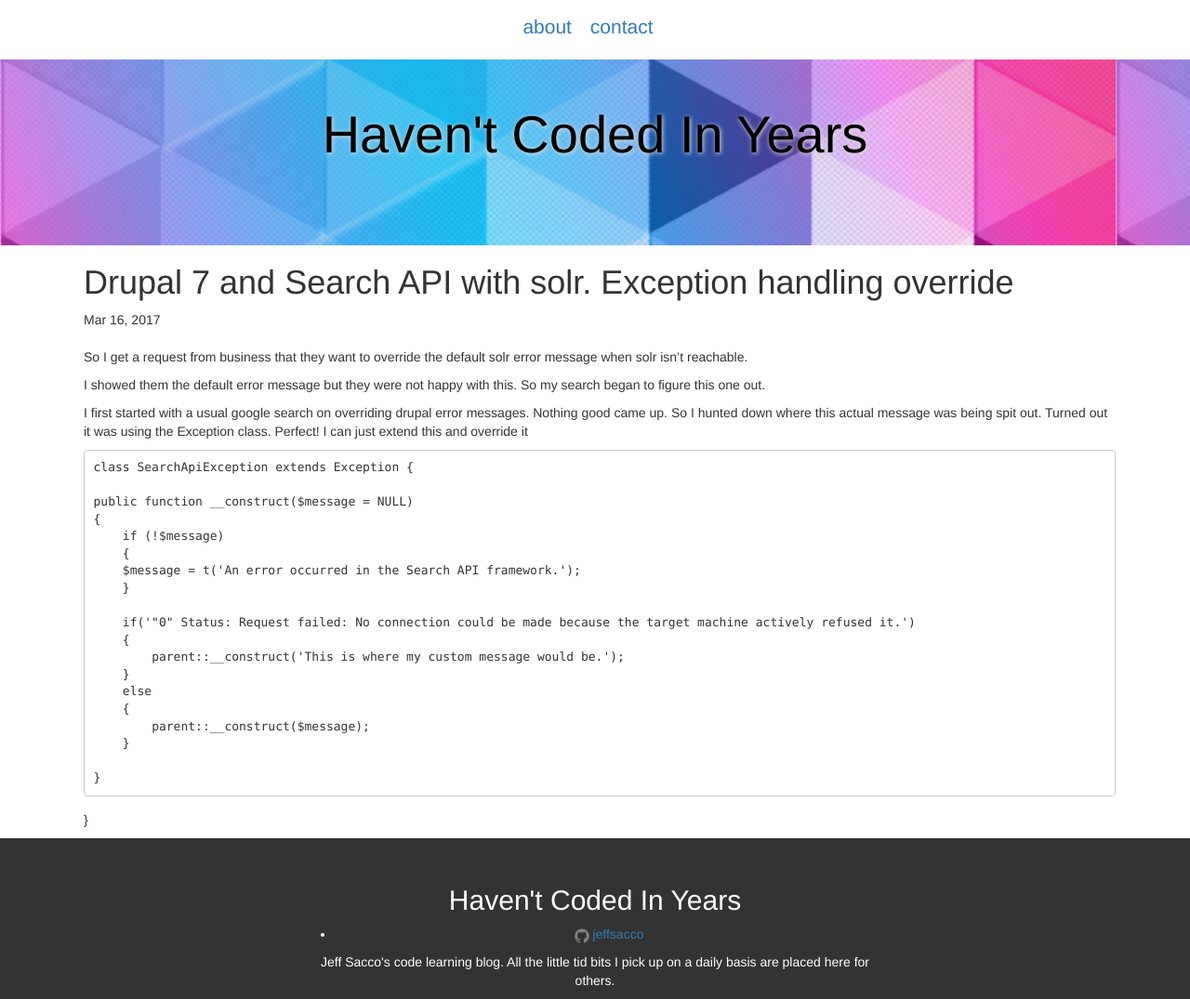
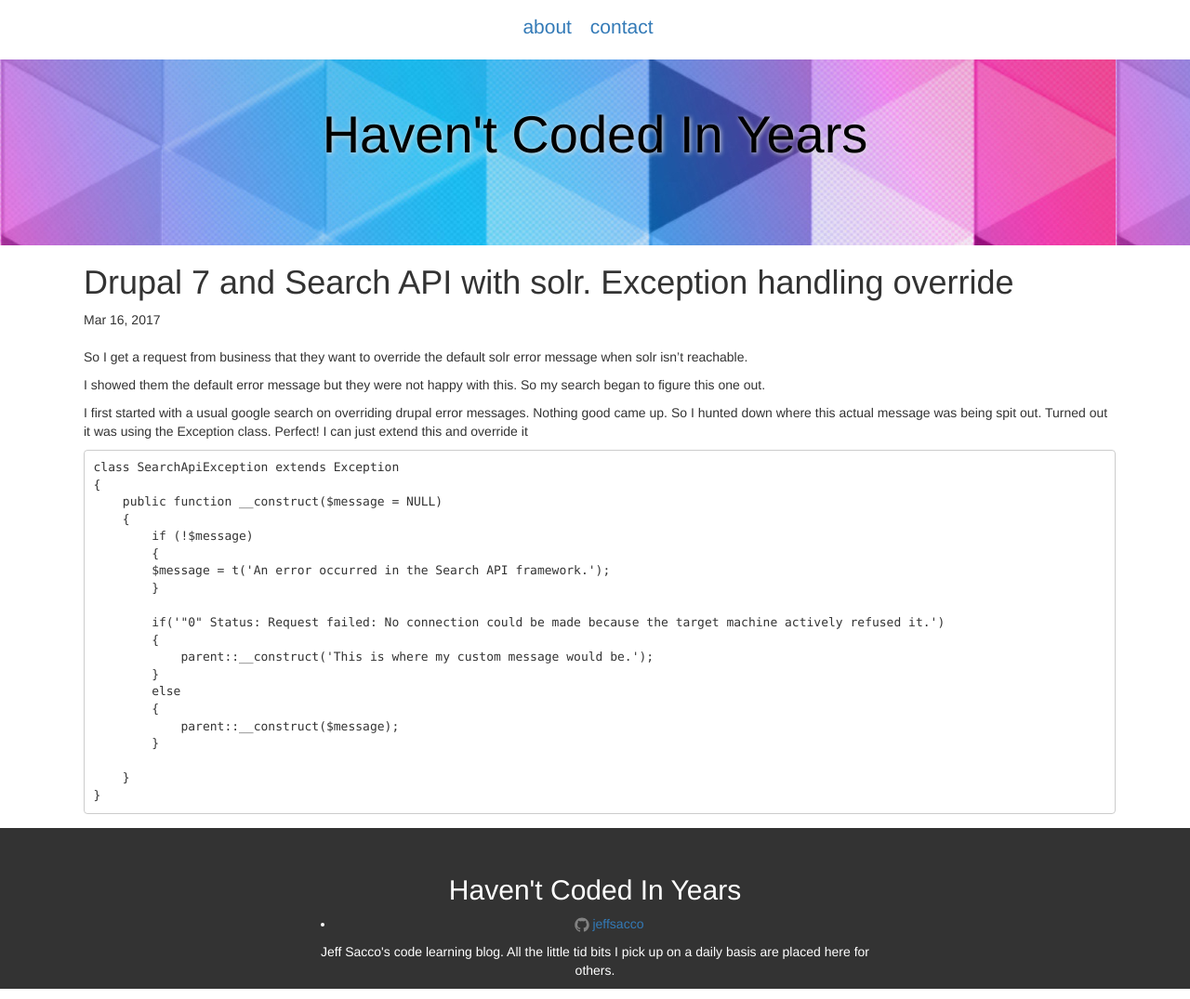
Before and after one commit to jeffsacco/jekyll, a Jekyll site: the page built from _posts/blog/2017-03-16-drupal-and-solr-custom-error-message.markdown, in a window 1280 px wide. Shown: the whole page at 93% size. Built offline with Jekyll 4.4.1, drawn with Linux system fonts in a browser that asks for light colours.

Commit message:
Missed a bracket

```diff
--- a/_posts/blog/2017-03-16-drupal-and-solr-custom-error-message.markdown
+++ b/_posts/blog/2017-03-16-drupal-and-solr-custom-error-message.markdown
@@ -13,24 +13,23 @@ I showed them the default error message but they were not happy with this.  So m
 
 I first started with a usual google search on overriding drupal error messages.  Nothing good came up.  So I hunted down where this actual message was being spit out.  Turned out it was using the Exception class.  Perfect!  I can just extend this and override it
 
-    class SearchApiException extends Exception {
+    class SearchApiException extends Exception
+    {
+        public function __construct($message = NULL)
+        {
+            if (!$message)
+            {
+            $message = t('An error occurred in the Search API framework.');
+            }
 
-    public function __construct($message = NULL)
-    {
-        if (!$message)
-        {
-        $message = t('An error occurred in the Search API framework.');
+            if('"0" Status: Request failed: No connection could be made because the target machine actively refused it.')
+            {
+                parent::__construct('This is where my custom message would be.');
+            }
+            else
+            {
+                parent::__construct($message);
+            }
+
         }
-
-        if('"0" Status: Request failed: No connection could be made because the target machine actively refused it.')
-        {
-            parent::__construct('This is where my custom message would be.');
-        }
-        else
-        {
-            parent::__construct($message);
-        }
-
     }
-
-}
```
